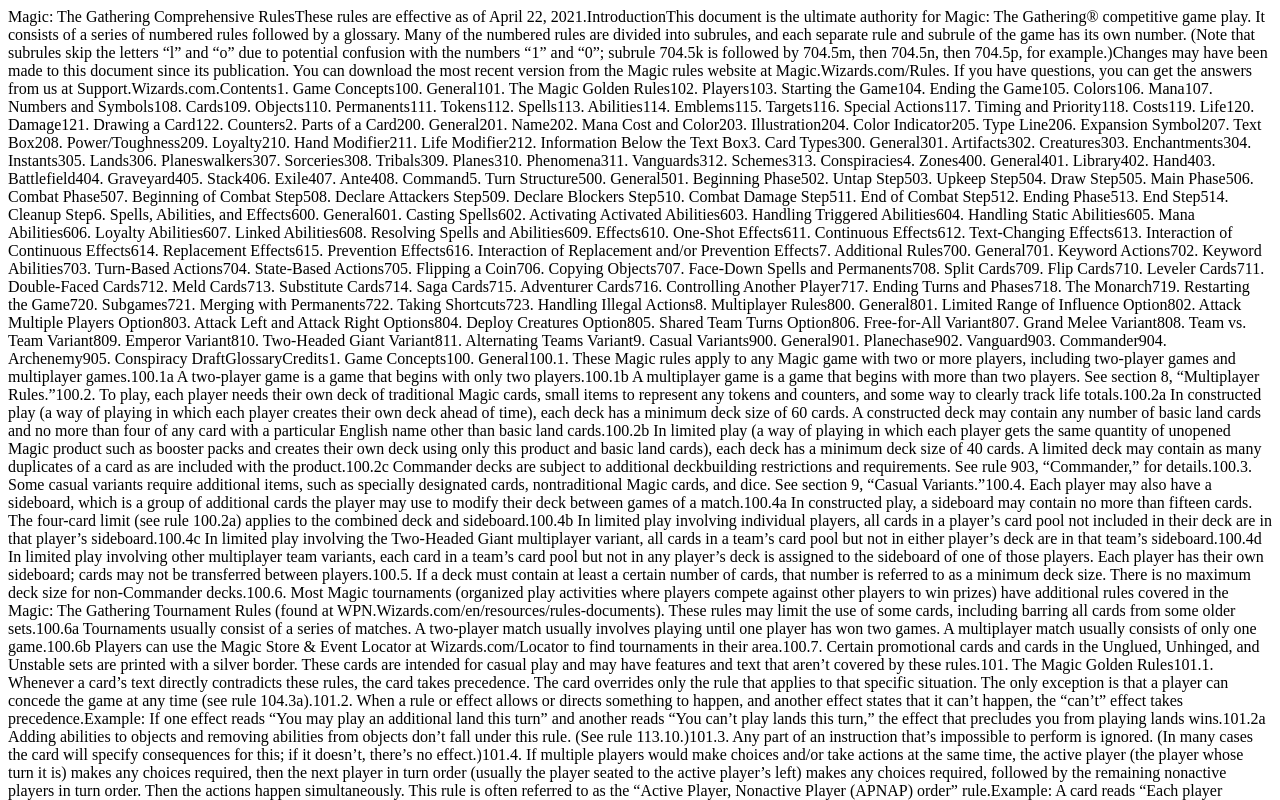
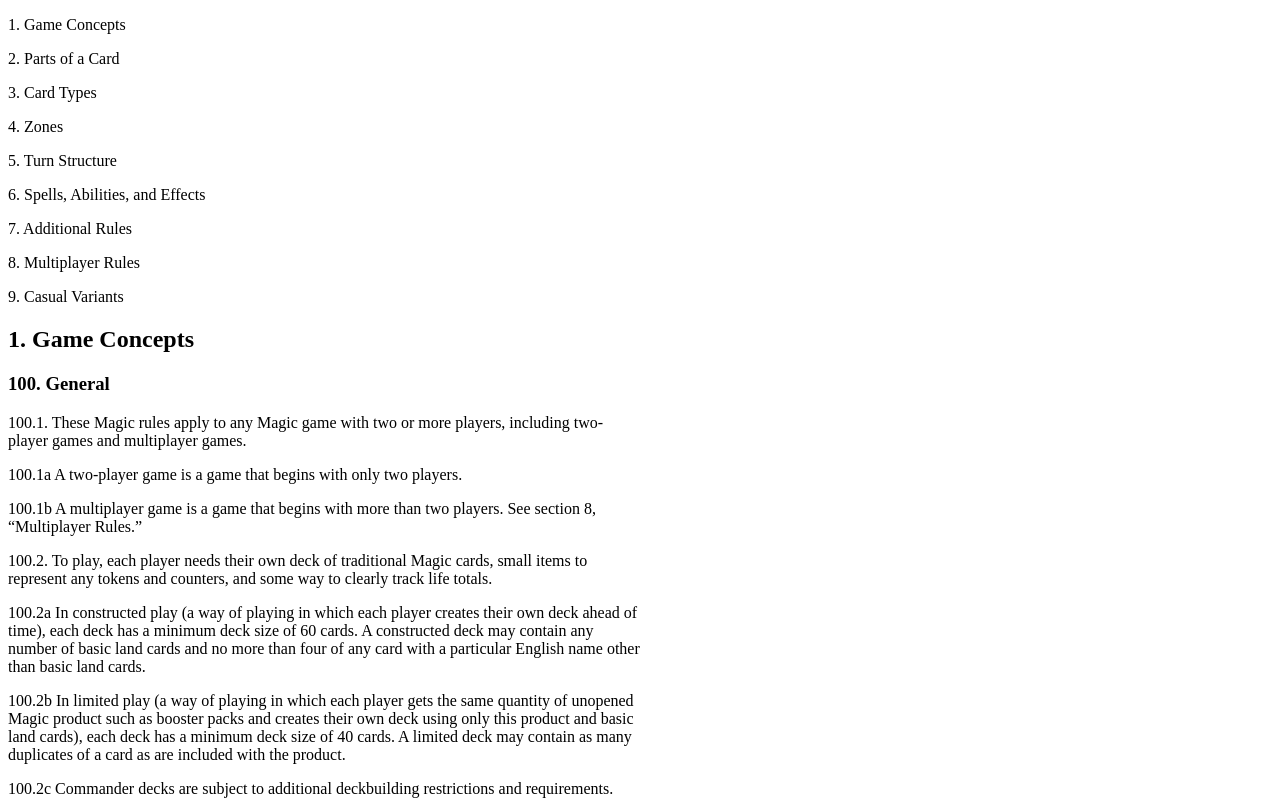
Before and after one commit to matiaskari/reaktorfall21, a React (Create React App) app: page / in a window 1280 px wide. Shown: the top 800 px of the page. Built offline with nearby package versions, Linux system fonts and the light colour scheme.

Commit message:
array handling

```diff
--- a/src/App.js
+++ b/src/App.js
@@ -5,10 +5,11 @@
 import React, { useState, useEffect } from 'react'
 import rulesService from './services/rules'
 import textFile from './MagicCompRules20210419.txt'
+import TableOfContents from './components/TableOfContents'
+import FullRules from './components/FullRules'
 
 const App = () => {
     const [rules, setRules] = useState([])
-
     //const [showAll, setShowAll] = useState(true)
 
     useEffect(() => {
@@ -25,15 +26,27 @@
             .then(text => {
                 const formattedText = text.split('\r\n').filter(line => line !== "")
                 setRules(formattedText)
-                console.log(formattedText)
+                //console.log(formattedText)
             })
     }, [])
 
-    console.log('render', rules.length, 'rules')
+    console.log('render', rules.length, 'lines of rules')
+    const styles = {
+        container: {
+            flex: 1,
+            flexDirection: 'row',
+            flexWrap: 'wrap',
+            alignItems: 'flex-start' // if you want to fill rows left to right
+        },
+        item: {
+            width: '50%' // is 50% of container width
+        }
+    }
 
     return (
-        <div>
-            {rules}
+        <div style={styles.container}>
+            <div style={styles.item}><TableOfContents textArray={rules} /></div>
+            <div style={styles.item}><FullRules textArray={rules} /></div>
         </div>
     )
 }
--- /dev/null
+++ b/src/components/FullRules.js
@@ -0,0 +1,25 @@
+const FullRules = ({ textArray }) => {
+    const rulesWithoutToC = textArray.slice(textArray.indexOf("Credits") + 1, textArray.length)
+    const onlyRules = rulesWithoutToC.slice(0, rulesWithoutToC.indexOf("Glossary")) //same as rulesWithoutToC but also Glossary removed
+    /*const glossary = rulesWithoutToC.slice(rulesWithoutToC.indexOf("Glossary"), rulesWithoutToC.length)
+        .map(line => <p key={'rule' + rulesWithoutToC.indexOf(line)}>{line}</p>)*/
+    const formatted = onlyRules.map(line => {
+        if (!isNaN(line[0]) && line[1] === '.' && isNaN(line[4])) {
+            return <h2 key={'rule' + onlyRules.indexOf(line)}>{line}</h2>
+        } else if (!isNaN(line[0]) && line[3] === '.' && line[4] === " ") {
+            return <h3 key={'rule' + onlyRules.indexOf(line)}>{line}</h3>
+        } else {
+            return <p key={'rule' + onlyRules.indexOf(line)}>{line}</p>
+        }
+    })
+
+    //const chapterOne = onlyRules.slice(0,)
+
+    return (
+        <div>
+            {formatted}
+        </div>
+    )
+}
+
+export default FullRules
--- a/src/components/TableOfContents.js
+++ b/src/components/TableOfContents.js
@@ -1,5 +1,12 @@
-const TableOfContents = ({ textFile }) => {
-    const chapters = textFile.filter()
+const TableOfContents = ({ textArray }) => {
+    const fullToC = textArray.slice(textArray.indexOf("Contents"), textArray.indexOf("Credits") + 1)
+    const chapters = fullToC.filter(line => !isNaN(line[0]) && (line[3] === '.' || line[1] === '.') && isNaN(line[4]))
+    //console.log(fullToC)
+    return (
+        <div>
+            {chapters.map(line => <p key={'chapter' + chapters.indexOf(line)}>{line}</p>)}
+        </div>
+    )
 }
 
 export default TableOfContents
```
Also changed, not shown: 1 other file (tests, documents, lock files or other folders).
